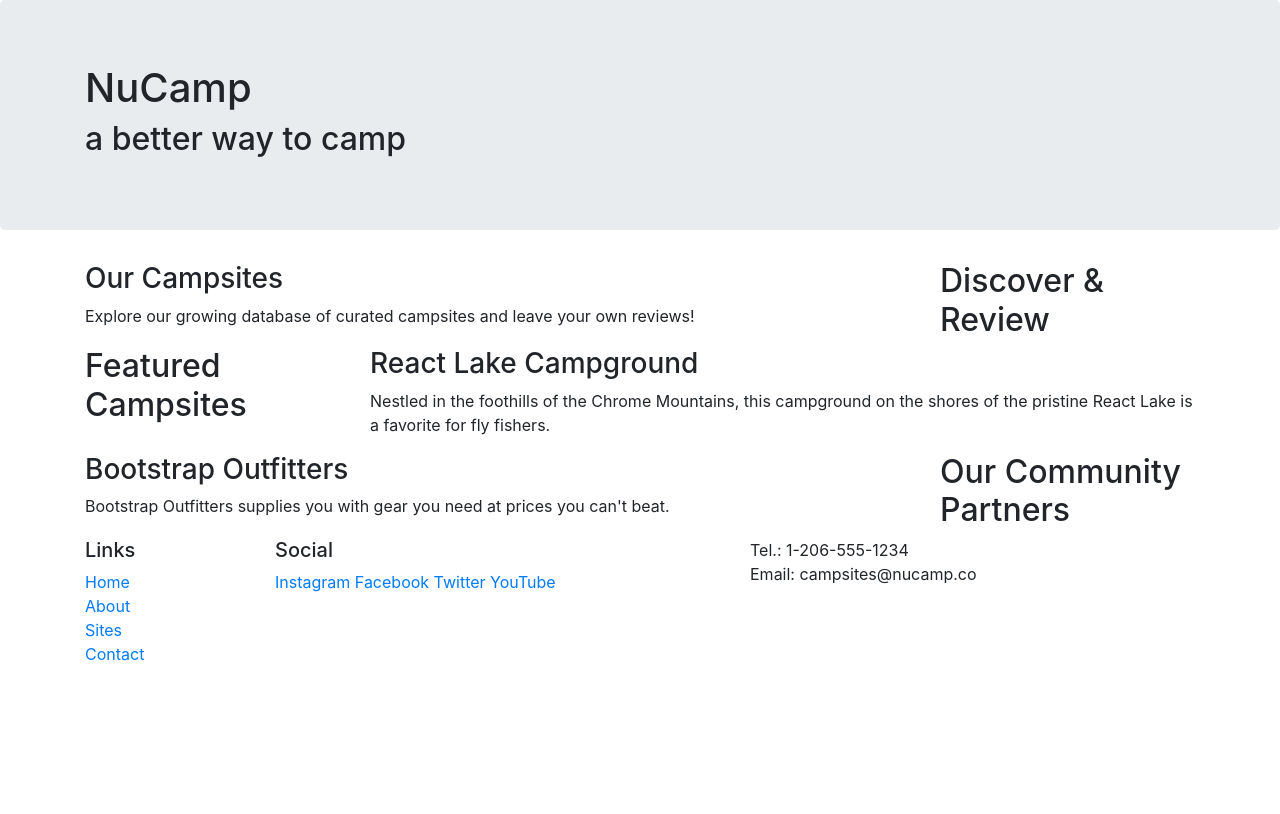
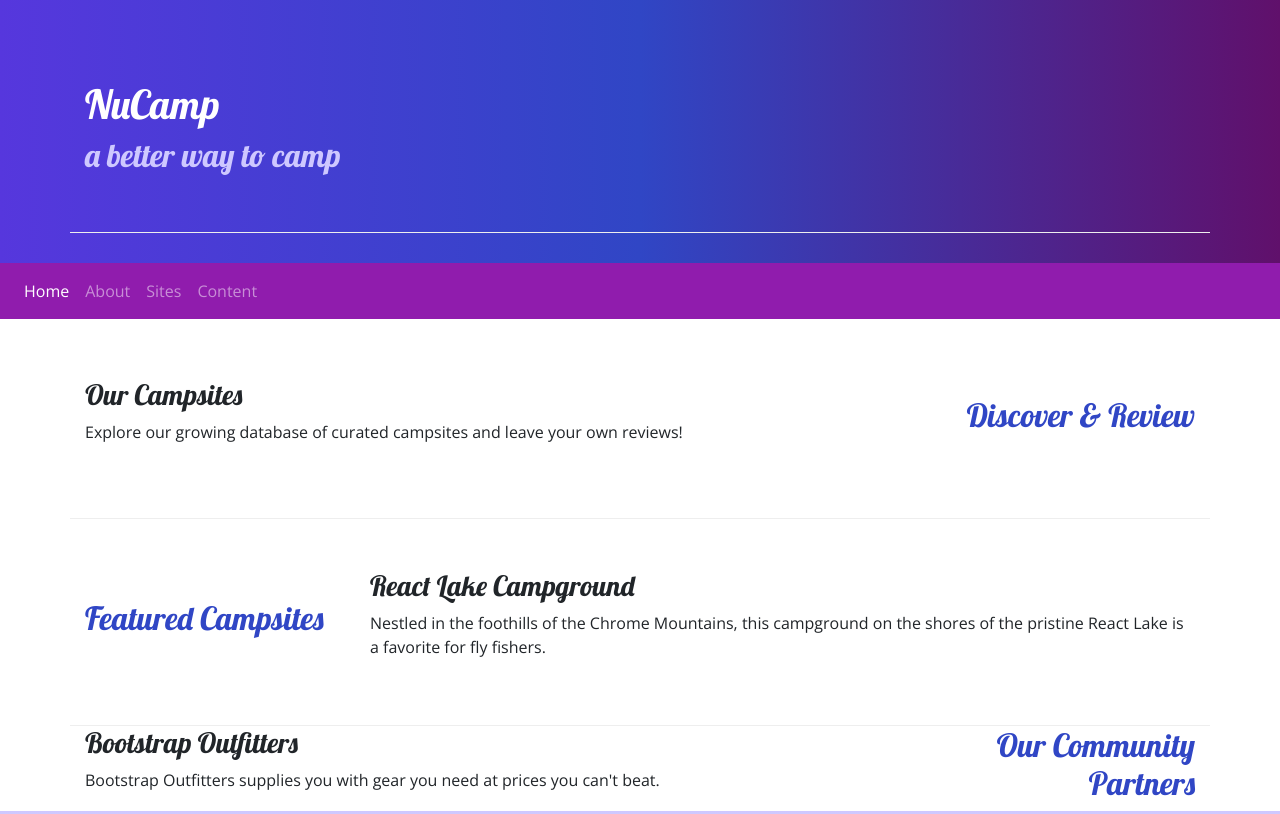
Before and after one commit to Kuntal-Kapadia/Nucamp, a website: page index.html in a window 1280 px wide. Shown: the top 814 px of the page. Drawn offline with nearby package versions, Linux system fonts and the light colour scheme.

Commit message:
Navbar and Breadcrumbs

```diff
--- /dev/null
+++ b/CSS/styles.css
@@ -0,0 +1,37 @@
+body {
+    font-family: "Open Sans", sans-serif;
+}
+
+h1, h2, h3 {
+    font-family: "Lobster", cursive;
+}
+
+h2 {
+    color: #3046C5;
+}
+
+header h2 {
+    color: #CEC8FF;
+}
+
+footer {
+    background-image: linear-gradient(#CEC8FF, white);
+    padding: 20px 0;
+}
+
+.jumbotron {
+    margin: 0;
+    padding: 30px;
+    background-image: linear-gradient(to right, #5637DD, #3046C5, #60106B);
+    color: white;
+}
+
+.row-content {
+    padding: 50px 0;
+    border-bottom: 1px ridge;
+    min-height: 200px;
+}
+
+.navbar {
+    background-color: #901CAD;
+}
--- a/index.html
+++ b/index.html
@@ -9,17 +9,18 @@
         <!-- Bootstrap CSS -->
         <link rel="stylesheet" href="node_modules/bootstrap/dist/css/bootstrap.min.css" />
 
+        <!-- Additional CSS must be placed after Bootstrap CSS -->
+        <link rel="stylesheet" href="https://fonts.googleapis.com/css?family=Lobster|Open+Sans" />
+        <link rel="stylesheet" href="css/styles.css" />
         <title>NuCamp: A Better Way To Camp</title>
     </head>
 
 
-
-
 <body>
 
-    <header class = "jumbotron">
+    <header class = "jumbotron jumbotron-fluid">
         <div class = "container">
-            <div class = "row">
+            <div class = "row row-content align-items-center">
                 <div class = "col">
                     <h1>NuCamp</h1>
                     <h2>a better way to camp</h2>
@@ -28,32 +29,47 @@
         </div>
     </header>
 
+    <nav class = "navbar navbar-expand-sm navbar-dark sticky-top">
+        <button class="navbar-toggler ml-auto" type = "button" data-toggle = "collapse"
+            data-target = "#nucampNavbar">
+            <span class= "navbar-toggler-icon"></span>
+        </button>
+        <div class = "collapse navbar-collapse" id="nucampNavbar">
+            <ul class = "navbar-nav">
+                <li class= "nav-item active"><a class="nav-link" href = "#">Home</a></li>
+                <li class= "nav-item"><a class="nav-link" href = "aboutus.html">About</a></li>
+                <li class= "nav-item"><a class="nav-link" href = "#">Sites</a></li>
+                <li class= "nav-item"><a class="nav-link" href = "#">Content</a></li>
+            </ul>
+        </div>
+    </nav>
+
     <div class = "container">
-        <div class = "row">
+        <div class = "row row-content align-items-center">
             <div class = "col-sm-4 order-sm-last col-md-3">
-                <h2>Discover & Review</h2>
+                <h2 class ="text-sm-right">Discover & Review</h2>
             </div>
             <div class = "col">
                 <h3>Our Campsites</h3>
-                <p>Explore our growing database of curated campsites and leave your own reviews!</p>
+                <p class = "d-none d-sm-block">Explore our growing database of curated campsites and leave your own reviews!</p>
             </div>
         </div>
-        <div class = "row">
+        <div class = "row row-content align-items-center">
             <div class = "col-sm-4 col-md-3">
                 <h2>Featured Campsites</h2>
             </div>
             <div class = "col">
                 <h3>React Lake Campground</h3>
-                <p>Nestled in the foothills of the Chrome Mountains, this campground on the shores of the pristine React Lake is a favorite for fly fishers.</p>
+                <p class = "d-none d-sm-block">Nestled in the foothills of the Chrome Mountains, this campground on the shores of the pristine React Lake is a favorite for fly fishers.</p>
             </div>
         </div>
         <div class = "row">
             <div class = "col-sm-4 order-sm-last col-md-3">
-                <h2>Our Community Partners</h2>
+                <h2 class ="text-sm-right">Our Community Partners</h2>
             </div>
             <div class = "col">
                 <h3>Bootstrap Outfitters</h3>
-                <p>Bootstrap Outfitters supplies you with gear you need at prices you can't beat.</p>
+                <p class = "d-none d-sm-block"class = "d-none d-sm-block">Bootstrap Outfitters supplies you with gear you need at prices you can't beat.</p>
             </div>
         </div>
 
@@ -71,7 +87,7 @@
                         <li><a href="#">Contact</a></li>
                     </ul>
                 </div>
-                <div class="col-6 col-sm-5">
+                <div class="col-6 col-sm-5 text-center">
                 	<h5>Social</h5>
                     <a href="http://instagram.com/">Instagram</a>
                     <a href="http://facebook.com/">Facebook</a>
```
Also changed, not shown: aboutus.html (added, +117 -0 lines).
